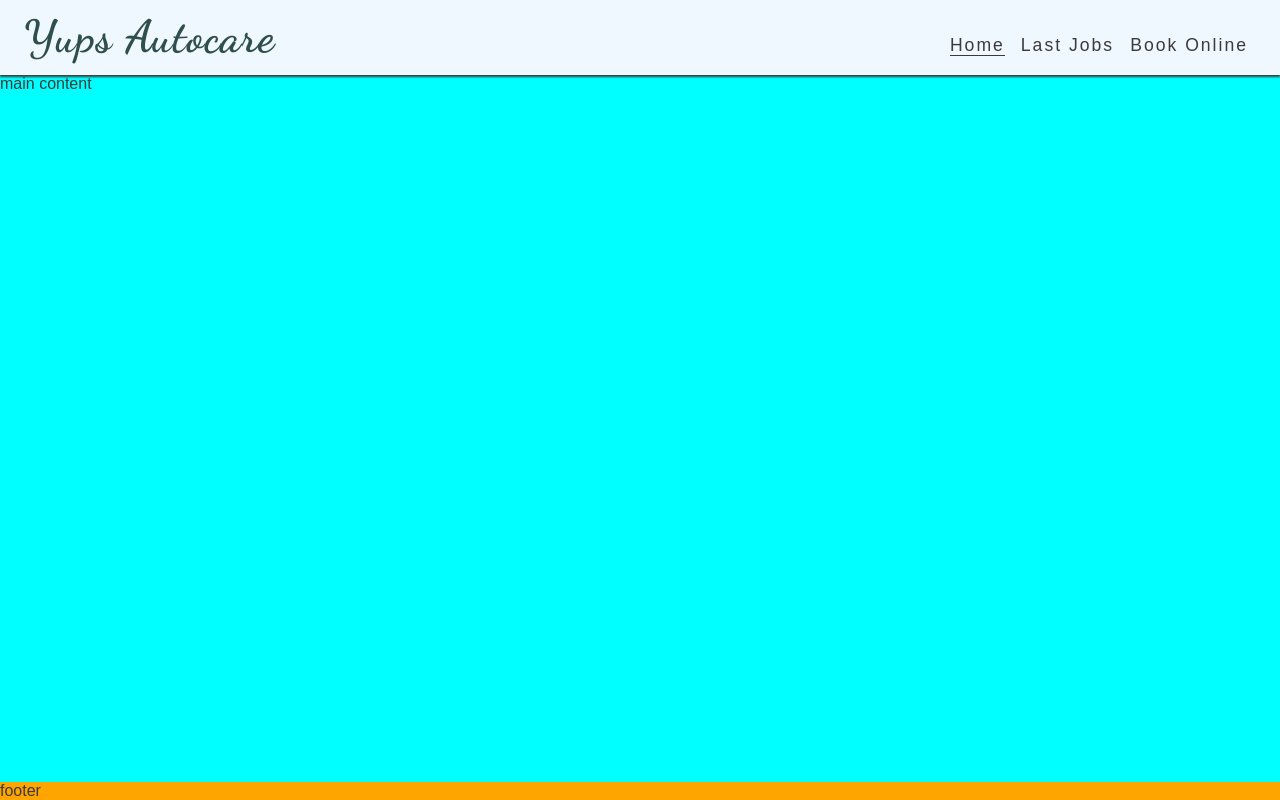
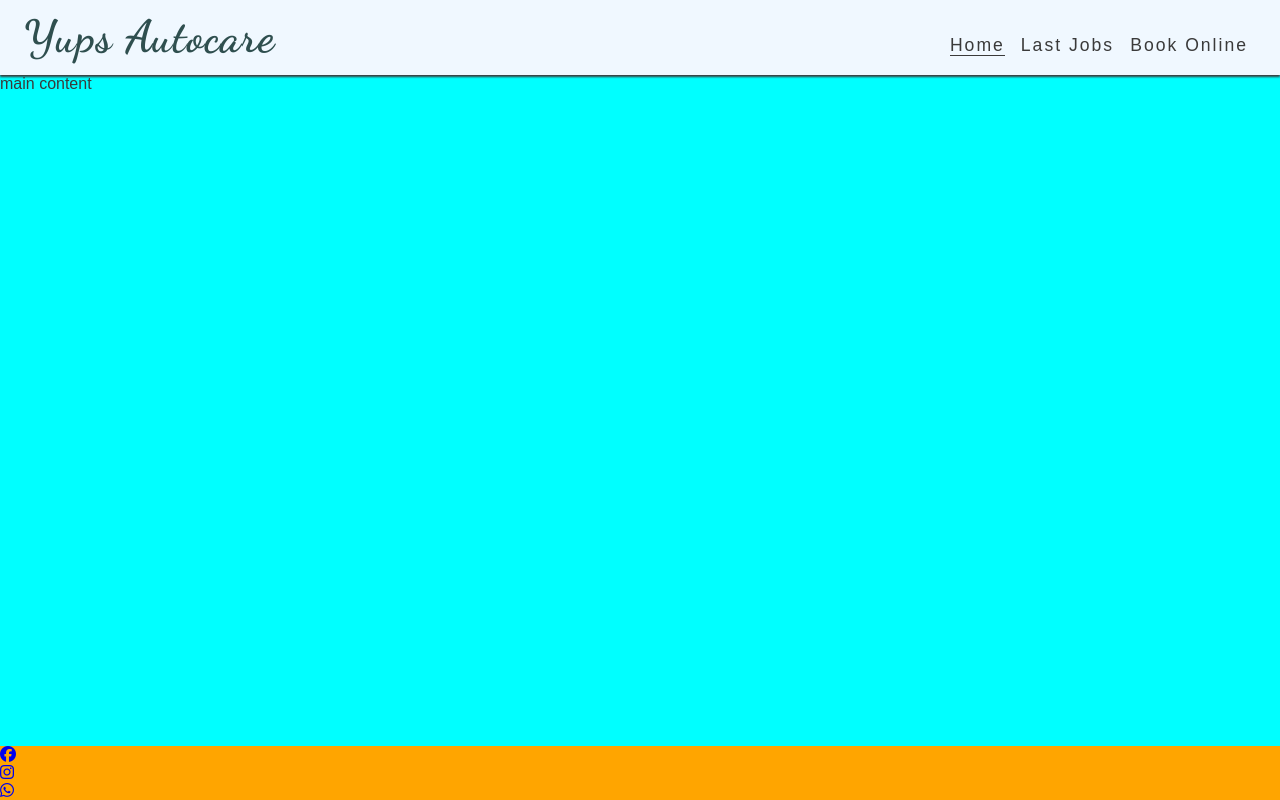
Before and after one commit to Yups11/Project-nr1, a plain HTML site: page index.html in a window 1280 px wide. Drawn offline with Linux system fonts and the light colour scheme; a web font is replaced by a local one.

Commit message:
Add font awsome and add link to social media platforms on footer

```diff
--- a/assets/css/style.css
+++ b/assets/css/style.css
@@ -86,7 +86,7 @@ main {
     background-color: aqua;
     /* Make main element to take any surplus to push footer down on page */
     flex: 1 0 auto;
-    margin-top: 47px;
+    margin-top: 41px;
 }
 
 /* Footer */
--- a/index.html
+++ b/index.html
@@ -25,7 +25,7 @@
             <h1 id="logo">Yups Autocare</h1>
         </a>
         <input type="checkbox" id="nav-toggle" name="nav-toggle">
-        <label for="nav-toggle" class="nav-toggle-label">X</label>
+        <label for="nav-toggle" class="nav-toggle-label"><i class="fa-solid fa-bars"></i></label>
         <nav>
             <ul id="menu">
                 <li><a href="" class="active">Home</a></li>
@@ -39,7 +39,23 @@
     <main>main content</main>
 
     <!-- Footer -->
-    <footer>footer</footer>
+    <footer>
+        <ul>
+            <li><a href="https://business.facebook.com/latest/home?business_id=104706540837032&asset_id=112313170133264"
+                    target="_blank" rel="noopener" aria-label="Visit our Facebook page(It's open in new tab)"><i
+                        class="fa-brands fa-facebook"></i></a></li>
+
+            <li><a href="https://www.instagram.com/yupsdetailing/?fbclid=IwAR1SyiKPIoQzXr7WjN4XjJ03NPMm-TZydvDhNULsuZHqU46iV6ck0e_doR0"
+                    target="_blank" rel="noopener" aria-label="Visit our instagram page(It's open in new tab)"><i
+                        class="fa-brands fa-instagram"></i></a></li>
+
+            <li><a href="https://www.whatsapp.com/" target="_blank" rel="noopener"
+                    aria-label="Text on WhatsApp(It's open in new tab)"><i class="fa-brands fa-whatsapp"></i></a></li>
+        </ul>
+    </footer>
+
+    <!-- Font awesome kit -->
+    <script src="https://kit.fontawesome.com/7959bb2871.js" crossorigin="anonymous"></script>
 </body>
 
 </html>
```
